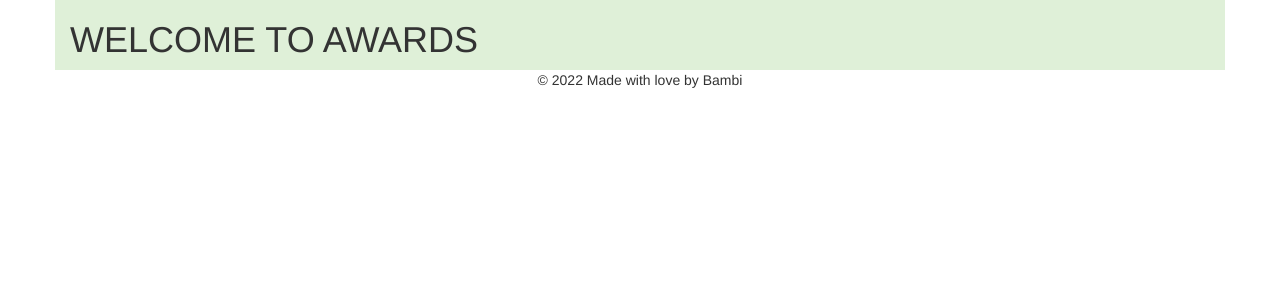
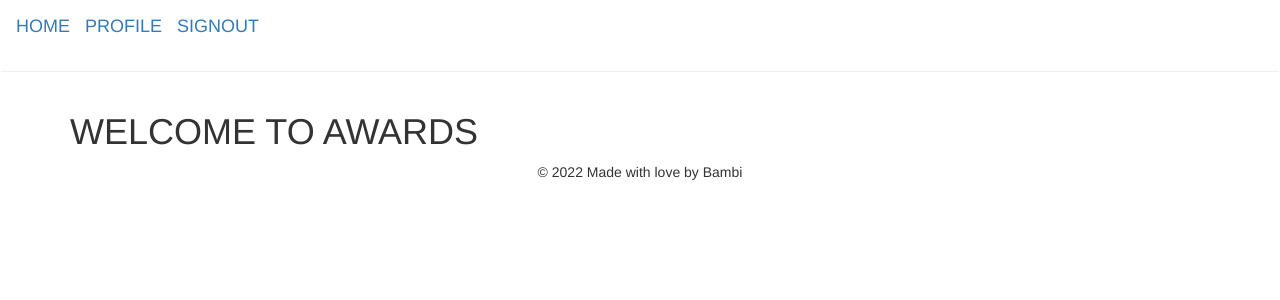
Before and after one commit to Moni-que/AwardsClone, a Django app: page /index in a window 1280 px wide. Shown: the top 300 px of the page. Run offline with Django 4.2, Linux system fonts and the light colour scheme; the visitor is signed in with stand-in values (Sample User, id 1); some libraries are stand-ins or nearby versions.

Commit message:
create navbar

```diff
--- a/AwwwardsClone/templates/all_templates/base.html
+++ b/AwwwardsClone/templates/all_templates/base.html
@@ -13,6 +13,7 @@
     {% endblock %}
 </head>
 <body>
+    {% include 'navbar.html' %}
     {% block content %}
         <h1>Hello</h1>
     {% endblock %}
--- a/AwwwardsClone/templates/all_templates/index.html
+++ b/AwwwardsClone/templates/all_templates/index.html
@@ -2,7 +2,7 @@
 {% load bootstrap3 %}
 {% block content %}
 
-    <div class="bg-success container">
+    <div class="container">
         <h1>WELCOME TO AWARDS</h1>
     </div>
 
--- /dev/null
+++ b/AwwwardsClone/templates/navbar.html
@@ -0,0 +1,12 @@
+<nav class="navbar">
+    <div class="container-fluid">
+      {% if user.is_authenticated %}
+      <div class="navbar-header">
+        <a class="navbar-brand" href="{% url 'index' %}">HOME</a>
+        <a class="navbar-brand" href="#">PROFILE</a>
+        <a class="navbar-brand" href="{% url 'signin' %}">SIGNOUT</a>
+      </div>
+      {% endif %}
+    </div>
+    <hr>
+</div>
```
